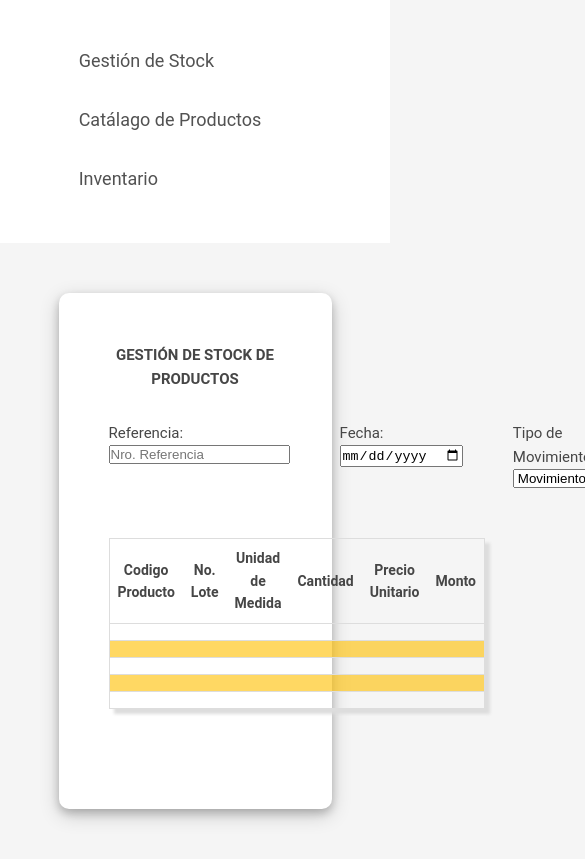
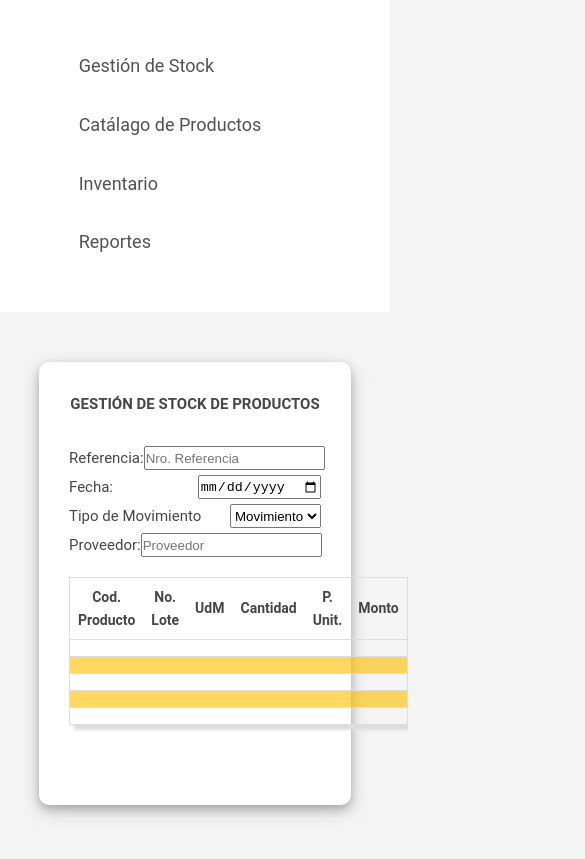
Before and after one commit to nydsanchez/IMS, a website: page movimientos.html in a window 390 px wide. Shown: the part 53-912 px from the top of the page, 585 px wide, since content can reach past the window. Drawn offline with Linux system fonts and the light colour scheme.

Commit message:
style: agregar media query

```diff
--- a/movimientos.html
+++ b/movimientos.html
@@ -5,11 +5,11 @@
     <meta name="viewport" content="width=device-width, initial-scale=1.0" />
     <link
       rel="shortcut icon"
-      href="/img/ico_inventarioBco.png"
+      href="/img/logo_header_TextH.png"
       type="image/x-icon"
     />
     <link rel="stylesheet" href="css/main.css" />
-    <title>Sistema de Gestion de Inventario</title>
+    <title>SERVISTOCK</title>
   </head>
   <body>
     <header class="header">
@@ -29,6 +29,9 @@
           <li>
             <a href="./inventario.html"> Inventario</a>
           </li>
+          <li>
+            <a href="#">Reportes</a>
+          </li>
         </ul>
       </nav>
     </header>
@@ -36,16 +39,16 @@
       <section id="gestionStock">
         <form class="form_stock">
           <h2 class="form_title">Gestión de Stock de Productos</h2>
-          <fieldset>
-            <div>
+
+          <div class="form_section">
             <label for="nroMov">Referencia:</label>
             <input type="text" id="nroMov" placeholder="Nro. Referencia" />
           </div>
-            <div>
+          <div class="form_section">
             <label for="dateMov">Fecha:</label>
             <input type="date" id="dateMov" placeholder="fecha" />
           </div>
-            <div>
+          <div class="form_section">
             <label for="movimiento">Tipo de Movimiento</label>
             <select name="movimiento" id="movimiento">
               <option value="">Movimiento</option>
@@ -55,19 +58,18 @@
               <option value="4">Devolucion</option>
             </select>
           </div>
-            <div>
+          <div class="form_section">
             <label for="proveedor">Proveedor:</label>
             <input type="text" id="proveedor" placeholder="Proveedor" />
           </div>
-          </fieldset>
 
           <table>
             <tr>
-              <th>Codigo Producto</th>
+              <th>Cod. Producto</th>
               <th>No. Lote</th>
-              <th>Unidad de Medida</th>
+              <th>UdM</th>
               <th>Cantidad</th>
-              <th>Precio Unitario</th>
+              <th>P. Unit.</th>
               <th>Monto</th>
             </tr>
             <tbody>
--- a/scss/_layout.scss
+++ b/scss/_layout.scss
@@ -49,9 +49,9 @@
 
 section {
   background-color: white;
-  width: 70vw;
+  width: 80vw;
   margin: 5rem auto;
-  padding: 5rem;
+  padding: 3rem;
   border-radius: 1rem;
   box-shadow: 0 4px 8px 0 rgba(0, 0, 0, 0.2), 0 6px 20px 0 rgba(0, 0, 0, 0.19);
 }
--- a/scss/components/_cards.scss
+++ b/scss/components/_cards.scss
@@ -12,7 +12,8 @@
     display: flex;
     justify-content: space-between;
     align-items: center;
-    width: 25%;
+    flex: 1 1 25%;
+    min-width: 300px;
     border-radius: 1rem;
     box-shadow: 0 4px 8px 0 rgba(0, 0, 0, 0.2), 0 6px 20px 0 rgba(0, 0, 0, 0.19);
     transition: transform 0.3s ease-in-out, box-shadow 0.3s ease-in-out;
@@ -33,3 +34,13 @@
   width: 12rem;
   border-radius: 0 1rem 0 0;
 }
+
+@media (max-width: 600px) {
+  .tarjeta_producto {
+    flex: 1 1 45%;
+    min-width: 300px;
+  }
+  .prodImage {
+    width: 8rem;
+  }
+}
--- a/scss/components/_form.scss
+++ b/scss/components/_form.scss
@@ -1,12 +1,17 @@
 .form_stock {
   display: flex;
   flex-wrap: wrap;
-
+  justify-content: space-around;
   & fieldset {
     display: flex;
     width: 100%;
     border: none;
     gap: 5rem;
+  }
+
+  @media (max-width: 1100px) {
+    display: flex;
+    flex-flow: column;
   }
 }
 
@@ -21,3 +26,9 @@
   width: 205px;
   margin: auto;
 }
+
+.form_section {
+  display: flex;
+  justify-content: space-between;
+  margin-bottom: 0.5rem;
+}
--- a/scss/components/_menu.scss
+++ b/scss/components/_menu.scss
@@ -4,7 +4,7 @@
   display: flex;
   justify-content: center;
   align-items: center;
-  gap: 3rem;
+  gap: 2rem;
   @media (max-width: 700px) {
     flex-flow: column;
     align-items: flex-start;
@@ -16,10 +16,9 @@
     & a {
       font-size: 1.6rem;
       color: variables.$color-menu;
-      display: flex;
-      justify-content: center;
-      align-items: center;
-
+      display: block;
+      padding: 0.5rem;
+      border-radius: 5px;
       @media (max-width: 800px) {
         font-size: 1.2rem;
       }
@@ -27,7 +26,8 @@
         font-size: 1.8rem;
       }
       &:hover {
-        color: variables.$color-primary;
+        background: variables.$color-accent-light;
+        // color: variables.$color-primary;
       }
     }
   }
--- a/scss/components/_table.scss
+++ b/scss/components/_table.scss
@@ -18,3 +18,17 @@ table {
     background-color: variables.$color-accent-light;
   }
 }
+
+@media (max-width: 1100px) {
+  table {
+    margin-top: 1.5rem;
+  }
+
+  table,
+  th,
+  td {
+    text-align: center;
+    padding: 5px;
+    font-size: 0.5rem;
+  }
+}
```
Also changed, not shown: index.html (+5 -2 lines), inventario.html (+10 -8 lines), productos.html (+5 -2 lines), css/main.css, 1 other file. Lines whose indentation alone changed are shown as unchanged.
